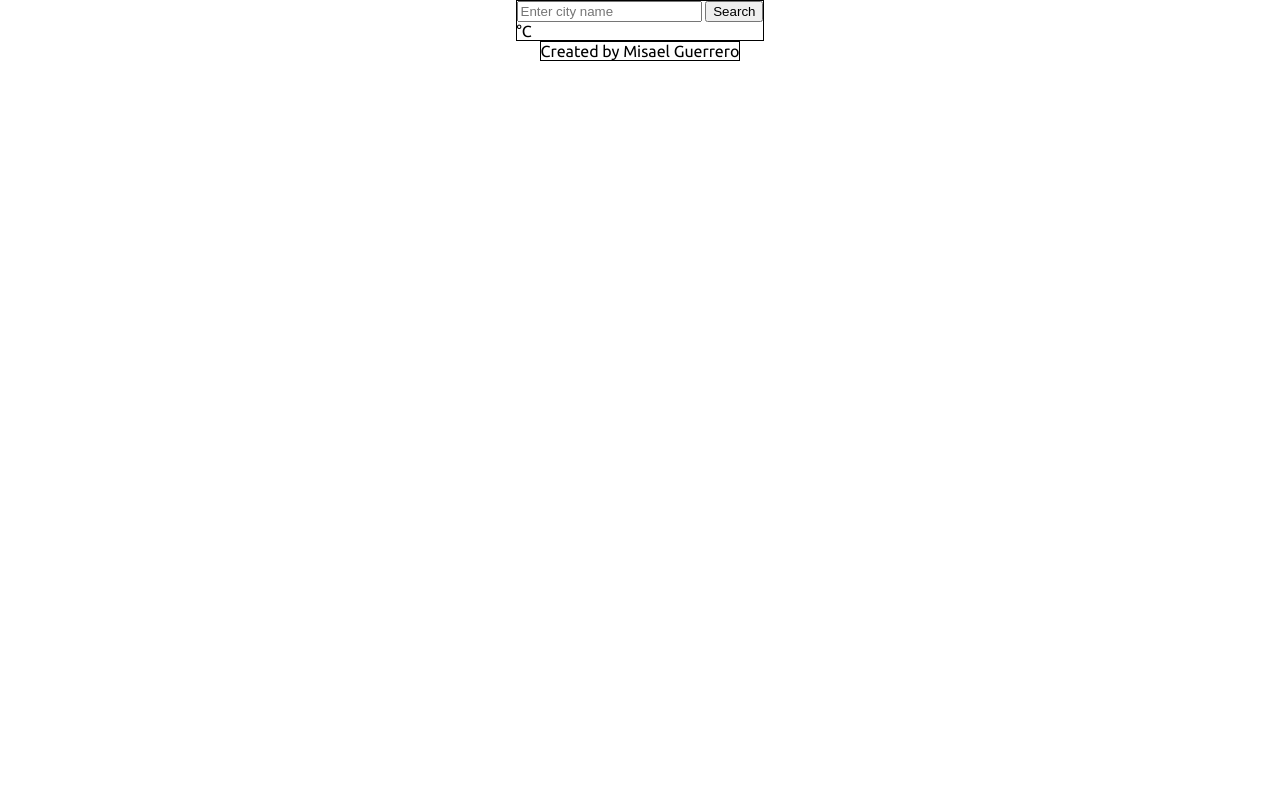
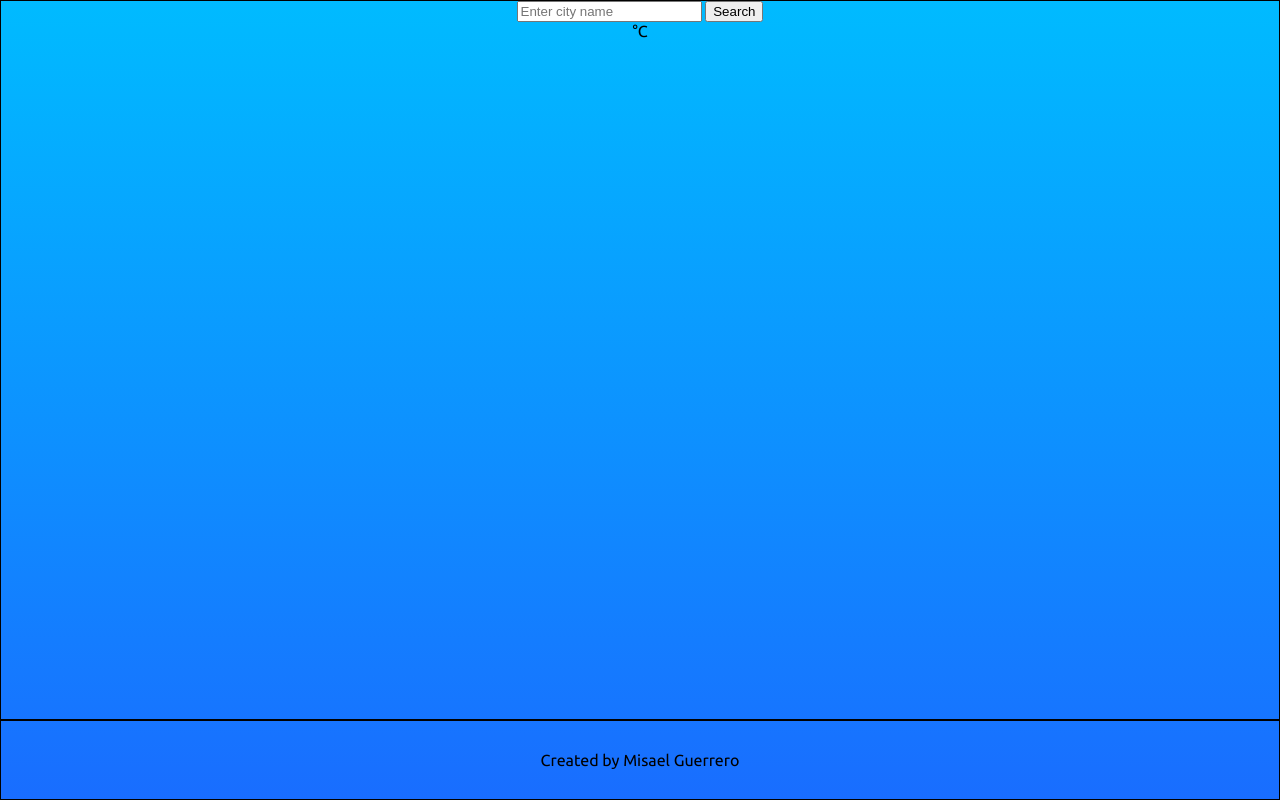
Before and after one commit to fmguerrero96/weatherApp, a plain HTML site: page index.html in a window 1280 px wide. Drawn offline with Linux system fonts and the light colour scheme; no server answers.

Commit message:
adjust content and footer. Add linear gradient background

```diff
--- a/styles.css
+++ b/styles.css
@@ -17,15 +17,28 @@ menu, nav {
 
 body {
     font-family: 'Ubuntu', sans-serif;
+    background: rgb(25,109,255);
+    background: linear-gradient(0deg, rgba(25,109,255,1) 0%, rgba(0,187,255,1) 100%);
+}
+
+.content {
+    border: 1px solid black;
+    width: 100vw;
+    height: 90vh;
     display: flex;
     flex-direction: column;
     align-items: center;
 }
 
-.content {
-    border: 1px solid black;
+.searchContainer{
+    margin-top: ;
 }
 
 footer{
     border: 1px solid black;
+    width: 100vw;
+    height: 10vh;
+    display: flex;
+    justify-content: center;
+    align-items: center;
 }
```
